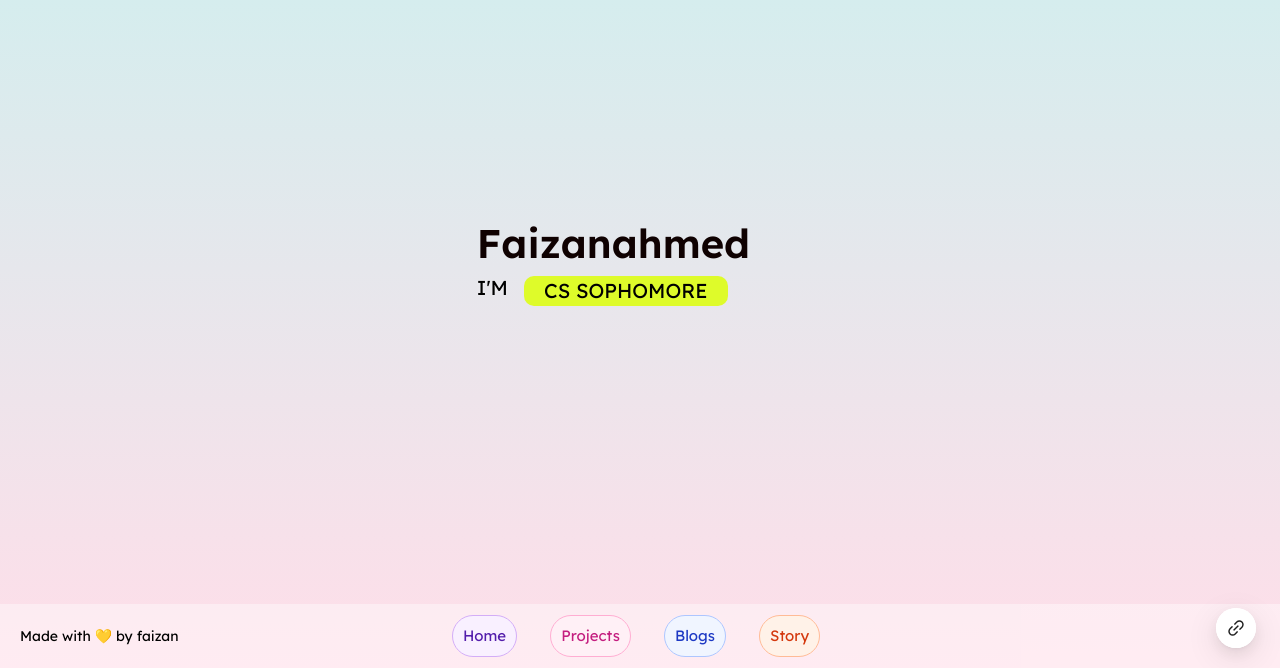
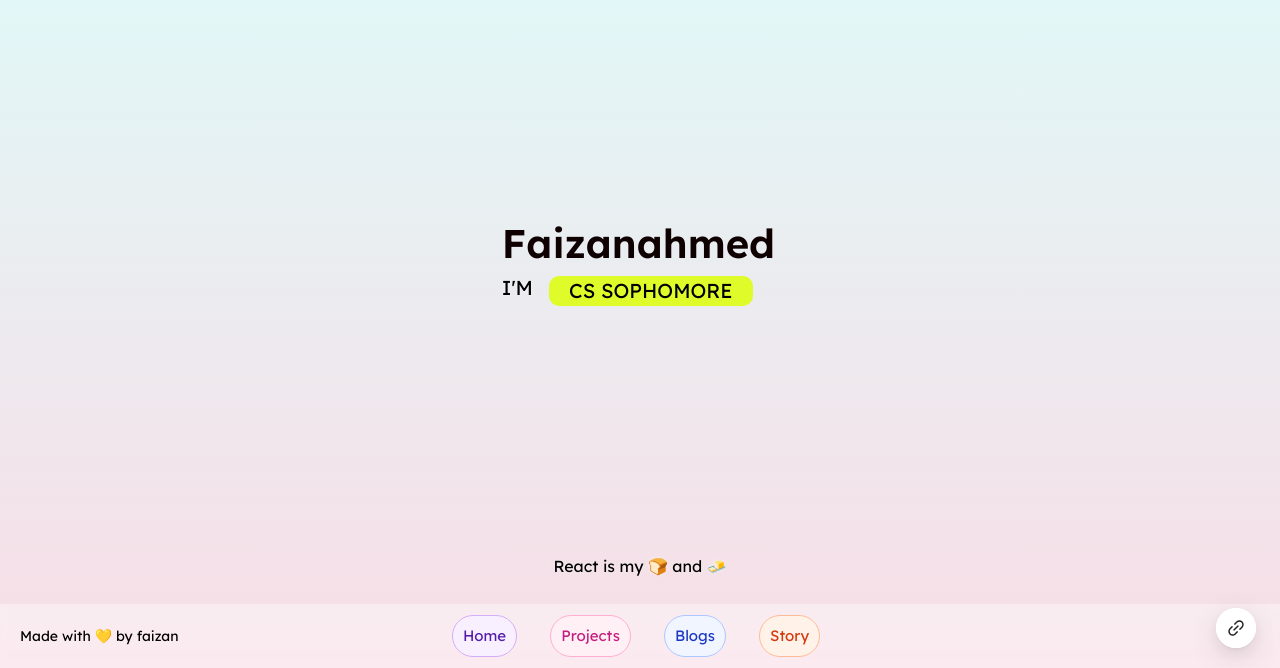
Before and after one commit to Faizanahmedsy/react-portfolio-01, a React (Vite) app: page / in a window 1280 px wide. Shown: the part 132-800 px from the top of the page. Built offline with nearby package versions, Linux system fonts and the light colour scheme.

Commit message:
fixed website width

```diff
--- a/src/App.css
+++ b/src/App.css
@@ -5,16 +5,57 @@
 /* <a href="https://www.freepik.com/free-photo/vivid-blurred-colorful-background_16618863.htm#query=gradient%20background&position=0&from_view=keyword&track=ais">Image by user3802032</a> on Freepik */
 
 /* body { */
-  /* background: rgb(159, 236, 254);
+/* background: rgb(159, 236, 254);
   background: linear-gradient(
     90deg,
     rgba(159, 236, 254, 1) 0%,
     rgba(195, 148, 254, 1) 100%
   ); */
 
-  /* background-image: url(assets/vivid-blurred-colorful-background.jpg);
+/* background-image: url(assets/vivid-blurred-colorful-background.jpg);
   background-size: cover; */
 
-  /* background-color: #ffdee9;
+/* background-color: #ffdee9;
   background-image: linear-gradient(0deg, #ffdee9 0%, #b5fffc 100%); */
 /* } */
+
+/*
+* {
+  margin: 0;
+  padding: 0;
+  box-sizing: border-box;
+} */
+
+/* For Webkit browsers */
+::-webkit-scrollbar {
+  width: 12px;
+}
+
+/* For Webkit browsers */
+::-webkit-scrollbar-track {
+  background: #fff; /* You can adjust this to the desired background color */
+}
+
+/* For Webkit browsers */
+::-webkit-scrollbar-thumb {
+  background-color: #ffdee9; /* Custom scrollbar color */
+  border-radius: 10px;
+}
+
+/* For Mozilla Firefox */
+html {
+  scrollbar-color: #ffdee9 #fff; /* Custom scrollbar color */
+}
+
+* {
+  margin: 0;
+  padding: 0;
+  box-sizing: border-box;
+}
+
+body {
+  width: 100%; /* Ensure body occupies the full width of the viewport */
+  /* Other styles for the body */
+  /* ... */
+  overflow-x: hidden; /* Prevent horizontal scrollbar */
+}
--- /dev/null
+++ b/src/components/Container/Container.jsx
@@ -0,0 +1,14 @@
+import React from "react";
+import { Row, Col } from "antd";
+
+const Container = ({ children }) => {
+  return (
+    <Row justify="center">
+      <Col xs={24} sm={22} md={20} lg={18} xl={16}>
+        {children}
+      </Col>
+    </Row>
+  );
+};
+
+export default Container;
--- /dev/null
+++ b/src/components/CoolSection/CoolSection.css
@@ -0,0 +1,62 @@
+
+.second-section {
+  font-family: "Archivo Black", sans-serif;
+  background: #f8dde6;
+
+  /* background-image: linear-gradient(0deg, #ffdee9 0%, #b5fffc 100%); */
+  background-image: linear-gradient(0deg, #f8dde6 0%, #f8dde6 100%);
+
+  display: flex;
+  flex-direction: column;
+  height: 100vh;
+  justify-content: center;
+  align-items: center;
+}
+
+.words {
+  color: #f8dde6;
+  font-size: 0;
+  line-height: 1.5;
+}
+
+.words span {
+  font-size: 5rem;
+  display: inline-block;
+  animation: move 3s ease-in-out infinite;
+}
+
+@keyframes move {
+  0% {
+    transform: translate(-30%, 0);
+  }
+  50% {
+    text-shadow: 0 25px 50px rgba(0, 0, 0, 0.75);
+  }
+  100% {
+    transform: translate(30%, 0);
+  }
+}
+
+.words span:nth-child(2) {
+  animation-delay: 0.5s;
+}
+
+.words span:nth-child(3) {
+  animation-delay: 1s;
+}
+
+.words span:nth-child(4) {
+  animation-delay: 1.5s;
+}
+
+.words span:nth-child(5) {
+  animation-delay: 2s;
+}
+
+.words span:nth-child(6) {
+  animation-delay: 2.5s;
+}
+
+.words span:nth-child(7) {
+  animation-delay: 3s;
+}
--- /dev/null
+++ b/src/components/CoolSection/CoolSection.jsx
@@ -0,0 +1,34 @@
+import React from "react";
+import "./CoolSection.css";
+
+const CoolSection = () => {
+  return (
+    <>
+      <section className="second-section">
+        <div className="words word-1">
+          <span>C</span>
+          <span>O</span>
+          <span>D</span>
+          <span>i</span>
+          <span>n</span>
+          <span>g</span>
+          {/* <span>N</span> */}
+        </div>
+
+        <div className="words word-2">
+          <span>I</span>
+          <span>S</span>
+        </div>
+
+        <div className="words word-3">
+          <span>l</span>
+          <span>O</span>
+          <span>v</span>
+          <span>e</span>
+        </div>
+      </section>
+    </>
+  );
+};
+
+export default CoolSection;
--- /dev/null
+++ b/src/components/HomePage/AboutMe/AboutMe.css
@@ -0,0 +1,118 @@
+#about-sec {
+  height: 100vh;
+  background-image: linear-gradient(0deg, #f8dde6 0%, #f8dde6 100%);
+}
+
+/* @import url("https://fonts.googleapis.com/css?family=Montserrat&display=swap"); */
+
+/* * {
+  padding: 0;
+  margin: 0;
+}
+
+body {
+  height: 100vh;
+  display: flex;
+  flex-direction: column;
+  justify-content: center;
+  align-items: center;
+} */
+
+.foo {
+  /* font-family: "Montserrat Medium"; */
+  font-family: "lexend", sans-serif;
+  max-width: 40ch;
+  text-align: center;
+  transform: scale(0.94);
+  animation: scale 3s forwards cubic-bezier(0.5, 1, 0.89, 1);
+}
+@keyframes scale {
+  100% {
+    transform: scale(1);
+  }
+}
+
+.foo span {
+  display: inline-block;
+  opacity: 0;
+  filter: blur(4px);
+}
+
+.foo span:nth-child(1) {
+  animation: fade-in 0.8s 0.1s forwards cubic-bezier(0.11, 0, 0.5, 0);
+}
+
+.foo span:nth-child(2) {
+  animation: fade-in 0.8s 0.2s forwards cubic-bezier(0.11, 0, 0.5, 0);
+}
+
+.foo span:nth-child(3) {
+  animation: fade-in 0.8s 0.3s forwards cubic-bezier(0.11, 0, 0.5, 0);
+}
+
+.foo span:nth-child(4) {
+  animation: fade-in 0.8s 0.4s forwards cubic-bezier(0.11, 0, 0.5, 0);
+}
+
+.foo span:nth-child(5) {
+  animation: fade-in 0.8s 0.5s forwards cubic-bezier(0.11, 0, 0.5, 0);
+}
+
+.foo span:nth-child(6) {
+  animation: fade-in 0.8s 0.6s forwards cubic-bezier(0.11, 0, 0.5, 0);
+}
+
+.foo span:nth-child(7) {
+  animation: fade-in 0.8s 0.7s forwards cubic-bezier(0.11, 0, 0.5, 0);
+}
+
+.foo span:nth-child(8) {
+  animation: fade-in 0.8s 0.8s forwards cubic-bezier(0.11, 0, 0.5, 0);
+}
+
+.foo span:nth-child(9) {
+  animation: fade-in 0.8s 0.9s forwards cubic-bezier(0.11, 0, 0.5, 0);
+}
+
+.foo span:nth-child(10) {
+  animation: fade-in 0.8s 1s forwards cubic-bezier(0.11, 0, 0.5, 0);
+}
+
+.foo span:nth-child(11) {
+  animation: fade-in 0.8s 1.1s forwards cubic-bezier(0.11, 0, 0.5, 0);
+}
+
+.foo span:nth-child(12) {
+  animation: fade-in 0.8s 1.2s forwards cubic-bezier(0.11, 0, 0.5, 0);
+}
+
+.foo span:nth-child(13) {
+  animation: fade-in 0.8s 1.3s forwards cubic-bezier(0.11, 0, 0.5, 0);
+}
+
+.foo span:nth-child(14) {
+  animation: fade-in 0.8s 1.4s forwards cubic-bezier(0.11, 0, 0.5, 0);
+}
+
+.foo span:nth-child(15) {
+  animation: fade-in 0.8s 1.5s forwards cubic-bezier(0.11, 0, 0.5, 0);
+}
+
+.foo span:nth-child(16) {
+  animation: fade-in 0.8s 1.6s forwards cubic-bezier(0.11, 0, 0.5, 0);
+}
+
+.foo span:nth-child(17) {
+  animation: fade-in 0.8s 1.7s forwards cubic-bezier(0.11, 0, 0.5, 0);
+}
+
+.foo span:nth-child(18) {
+  animation: fade-in 0.8s 1.8s forwards cubic-bezier(0.11, 0, 0.5, 0);
+}
+
+@keyframes fade-in {
+  100% {
+    opacity: 1;
+    filter: blur(0);
+  }
+}
--- /dev/null
+++ b/src/components/HomePage/AboutMe/AboutMe.jsx
@@ -0,0 +1,69 @@
+import { Card, Col, Divider, Row, Typography } from "antd";
+import React from "react";
+import "./AboutMe.css";
+
+const AboutMe = () => {
+  return (
+    <>
+      <section id="about-sec">
+        <Row>
+          <Col md={8}></Col>
+          <Col md={8}>
+            {/* <Typography.Title level={4} className="text-center"> */}{" "}
+            {/* <h1 className="foo">
+              <span>There</span>
+              <span>are</span>
+              <span>no</span>
+              <span>limits</span>
+              <span>to</span>
+              <span>what</span>
+              <span>you</span>
+              <span>can</span>
+              <span>accomplish,</span>
+              <span>except</span>
+              <span>the</span>
+              <span>limits</span>
+              <span>you</span>
+              <span>place</span>
+              <span>on</span>
+              <span>your</span>
+              <span>own</span>
+              <span>thinking.</span>
+            </h1> */}
+            {/* <!--Brian Tracy--> */}
+            {/* </Typography.Title> */}
+          </Col>
+          <Col md={8}></Col>
+        </Row>
+        {/* <Divider /> */}
+
+        <Row justify="center" gutter={16}>
+          <Col md={4}></Col>
+
+          <Col md={10}>
+            <Card title="About Me" style={{ width: 300 }}>
+              Hey, I am Faizan, a second-year BTECH IT student, currently
+              working as a full-time Co-Op React JS developer.
+            </Card>
+          </Col>
+          <Col md={4}></Col>
+          <Col md={6}></Col>
+        </Row>
+
+        <Divider />
+        <Row gutter={16}>
+          <Col md={4}></Col>
+          <Col md={6}>
+            <Card></Card>
+          </Col>
+          <Col md={10}>
+            <Card></Card>
+          </Col>
+          <Col md={4}></Col>
+        </Row>
+      </section>
+    </>
+  );
+};
+
+export default AboutMe;
--- a/src/components/HomePage/Hero/Hero.css
+++ b/src/components/HomePage/Hero/Hero.css
@@ -6,7 +6,11 @@
 
 .first-section {
   background-color: #ffdee9;
-  background-image: linear-gradient(0deg, #ffdee9 0%, #cdf0ef 100%);
+  background-image: linear-gradient(0deg, #f8dde6 0%, #ddfcfa 100%);
+  display: grid;
+  place-items: center;
+  height: 100vh;
+  width: 100%;
 }
 
 #title {
@@ -137,65 +141,3 @@ p {
     margin-top: 0;
   }
 }
-
-.second-section {
-  font-family: "Archivo Black", sans-serif;
-  background: #ffdee9;
-
-  /* background-image: linear-gradient(0deg, #ffdee9 0%, #b5fffc 100%); */
-  background-image: linear-gradient(0deg, #ffdee9 0%, #ffdee9 100%);
-
-  display: flex;
-  flex-direction: column;
-  height: 100vh;
-  justify-content: center;
-  align-items: center;
-}
-
-.words {
-  color: #ffdee9;
-  font-size: 0;
-  line-height: 1.5;
-}
-
-.words span {
-  font-size: 5rem;
-  display: inline-block;
-  animation: move 3s ease-in-out infinite;
-}
-
-@keyframes move {
-  0% {
-    transform: translate(-30%, 0);
-  }
-  50% {
-    text-shadow: 0 25px 50px rgba(0, 0, 0, 0.75);
-  }
-  100% {
-    transform: translate(30%, 0);
-  }
-}
-
-.words span:nth-child(2) {
-  animation-delay: 0.5s;
-}
-
-.words span:nth-child(3) {
-  animation-delay: 1s;
-}
-
-.words span:nth-child(4) {
-  animation-delay: 1.5s;
-}
-
-.words span:nth-child(5) {
-  animation-delay: 2s;
-}
-
-.words span:nth-child(6) {
-  animation-delay: 2.5s;
-}
-
-.words span:nth-child(7) {
-  animation-delay: 3s;
-}
--- a/src/components/HomePage/Hero/Hero.jsx
+++ b/src/components/HomePage/Hero/Hero.jsx
@@ -1,18 +1,11 @@
 import React from "react";
 import "./Hero.css";
-import { Card } from "antd";
+import { Row, Typography } from "antd";
 
 const Hero = () => {
   return (
     <>
-      <section
-        style={{
-          display: "grid",
-          placeItems: "center",
-          height: "100vh",
-        }}
-        className="first-section"
-      >
+      <section className="first-section">
         <div>
           <div className="waviy">
             <span style={{ "--i": 1 }}> F </span>
@@ -28,7 +21,7 @@ const Hero = () => {
             <span style={{ "--i": 11 }}> d </span>
           </div>
 
-          <main className="_container">
+          <div className="_container">
             <p
               style={{
                 marginTop: "0",
@@ -39,7 +32,7 @@ const Hero = () => {
 
             <section className="_animation">
               <div className="_first">
-                <div>Frontend Developer</div>
+                <div>Frontend Dev</div>
               </div>
               <div className="_second">
                 <div>Cs Sophomore</div>
@@ -48,32 +41,19 @@ const Hero = () => {
                 <div>Tech enthusiast</div>
               </div>
             </section>
-          </main>
-        </div>
-      </section>
-
-      <section className="second-section">
-        <div className="words word-1">
-          <span>C</span>
-          <span>O</span>
-          <span>D</span>
-          <span>i</span>
-          <span>n</span>
-          <span>g</span>
-          {/* <span>N</span> */}
+          </div>
         </div>
 
-        <div className="words word-2">
-          <span>I</span>
-          <span>S</span>
-        </div>
-
-        <div className="words word-3">
-          <span>l</span>
-          <span>O</span>
-          <span>v</span>
-          <span>e</span>
-        </div>
+        <p
+          style={{
+            position: "absolute",
+            bottom: "90px",
+            fontFamily: " 'lexend', sans-serif ",
+            fontSize: "1rem",
+          }}
+        >
+          React is my 🍞 and 🧈
+        </p>
       </section>
     </>
   );
--- a/src/components/HomePage/Layout.jsx
+++ b/src/components/HomePage/Layout.jsx
@@ -1,11 +1,14 @@
 import React from "react";
 import Hero from "./Hero/Hero";
-import About from "../About";
+import AboutMe from "./AboutMe/AboutMe";
+import CoolSection from "../CoolSection/CoolSection";
 
 const Layout = () => {
   return (
     <>
       <Hero />
+      {/* <AboutMe /> */}
+      <CoolSection />
     </>
   );
 };
--- a/src/components/NavBar.jsx
+++ b/src/components/NavBar.jsx
@@ -16,6 +16,7 @@ const NavBar = () => {
         style={{
           // backgroundColor: "white",
           backgroundColor: "rgba(255,255,255,0.4)",
+          backdropFilter: "blur(3px)",
           width: "100%",
           height: "8vh",
           // color: "white",
@@ -108,7 +109,10 @@ const NavBar = () => {
             alignItems: "center",
             paddingRight: "30px",
           }}
-        >
+        ></Col>
+      </Row>
+
+      {/* Keep this floating button out from the nav bar section, bechause if we do backgrouroud blur in navbar section, the floating icons will disappear, thats why, i am puting this below */}
       <FloatButton.Group
         trigger="hover"
         icon={<LinkOutlined />}
@@ -132,8 +136,6 @@ const NavBar = () => {
           href="mailto:saiyed.faizanahmed1@gmail.com"
         />
       </FloatButton.Group>
-        </Col>
-      </Row>
     </>
   );
 };
```
Also changed, not shown: src/components/HomePage/About/About.jsx (deleted). Lines whose indentation alone changed are shown as unchanged.
